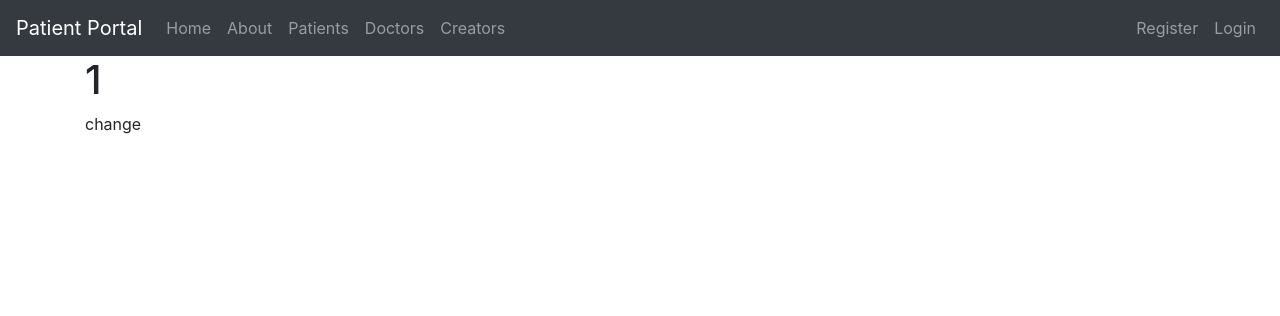
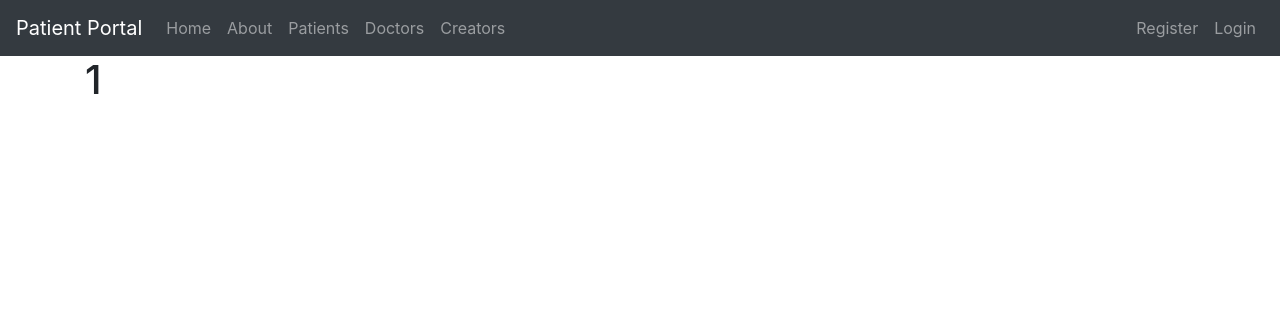
Before and after one commit to sakshatshinde/patient-portal-V2.0, a Flask app: page /article/1 in a window 1280 px wide. Shown: the top 316 px of the page. Run offline with Flask 2, Linux system fonts and the light colour scheme; some libraries are stand-ins or nearby versions.

Commit message:
Update article.html

```diff
--- a/Templates/article.html
+++ b/Templates/article.html
@@ -3,5 +3,5 @@
 {% block body %}
 
     <h1>{{id}}</h1>
-    change
+
 {% endblock %}
```
